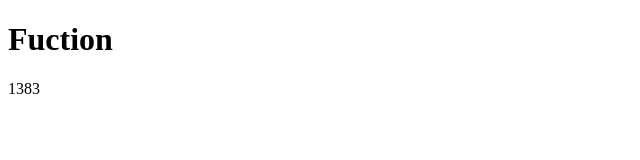
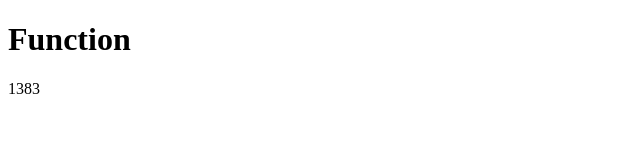
Before and after one commit to nnn13nnn/10thsite, a plain HTML site: page index.html in a window 1280 px wide. Shown: the full height of the page, 0-640 px from the left. Drawn offline with Linux system fonts and the light colour scheme.

Commit message:
Fix typo in heading from 'Fuction' to 'Function'

```diff
--- a/index.html
+++ b/index.html
@@ -6,7 +6,7 @@
 </head>
 
 <body>
-  <h1> Fuction </h1>
+  <h1> Function </h1>
 
 <p id="check"> </p>
 
```
